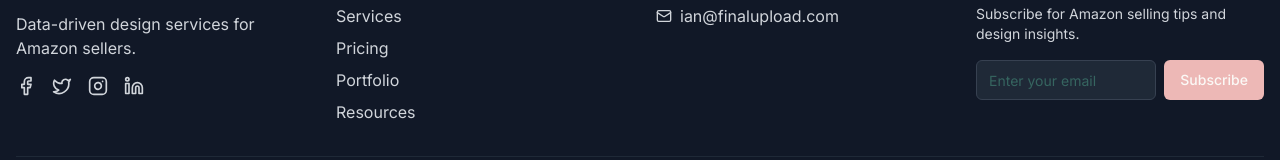
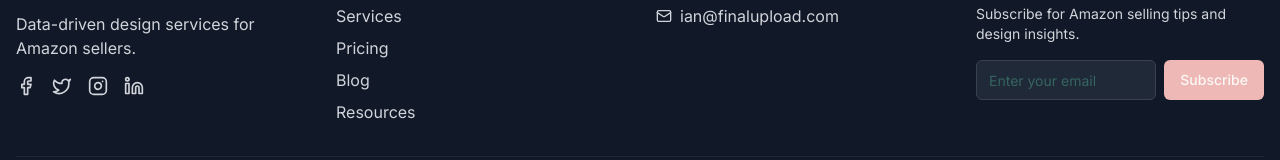
Before and after one commit to Mavic1027/Final-Upload, a React (Vite) app: page /background-remover in a window 1280 px wide. Shown: the part 539-699 px from the top of the page. Built offline with nearby package versions, Linux system fonts and the light colour scheme.

Commit message:
Update blog link functionality
Ensure that clicking on the blog link navigates to the blog section of the application.
[skip gpt_engineer]

```diff
--- a/src/components/Footer.tsx
+++ b/src/components/Footer.tsx
@@ -55,8 +55,8 @@ export const Footer = () => {
                 </a>
               </li>
               <li>
-                <a href="#portfolio" className="hover:text-accent">
-                  Portfolio
+                <a href="#blog" className="hover:text-accent">
+                  Blog
                 </a>
               </li>
               <li>
```
